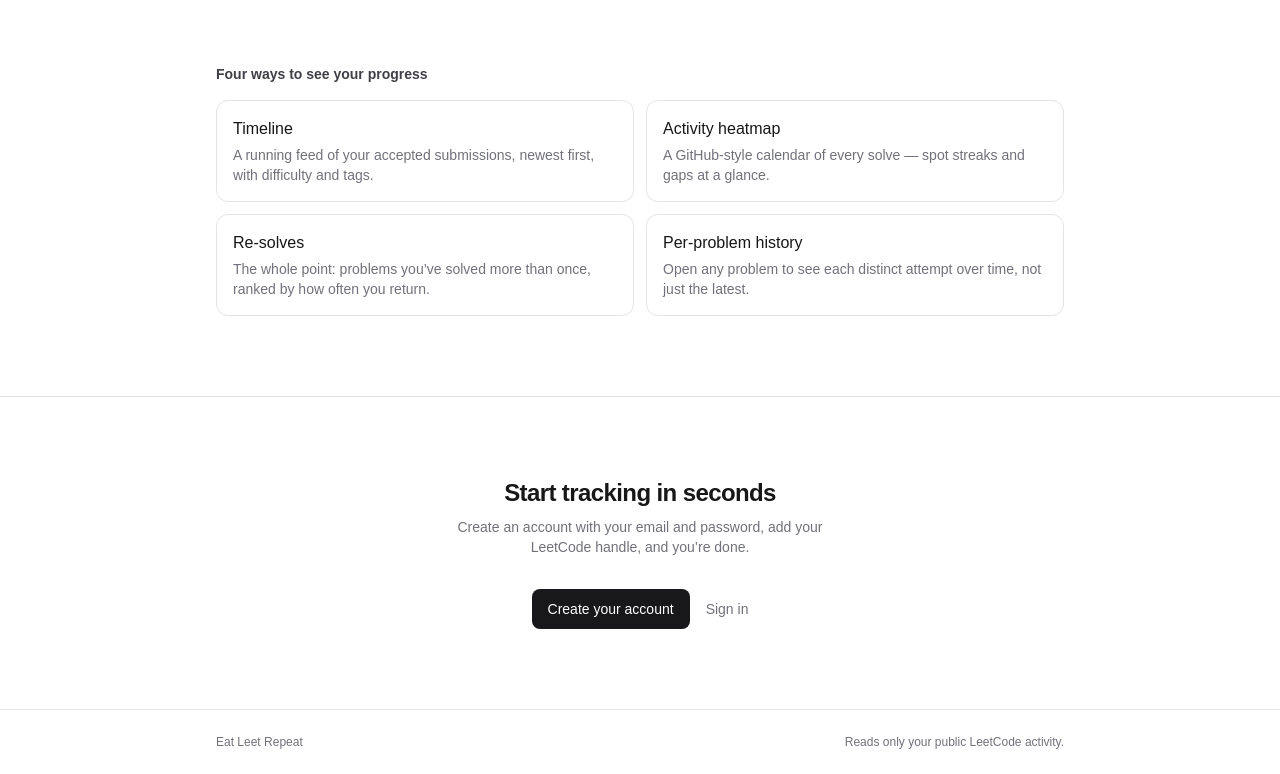
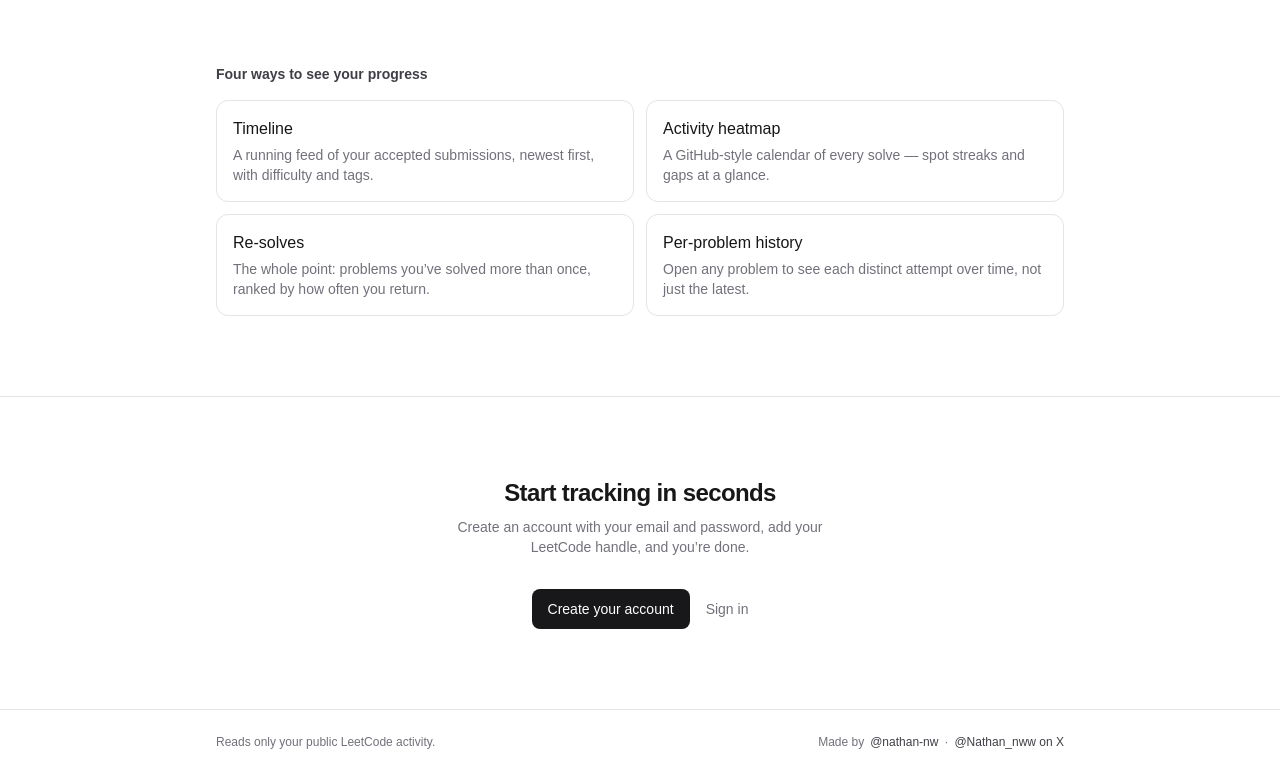
Before and after one commit to nathan-nw/EatLeetRepeat, a Next.js app: page / in a window 1280 px wide. Shown: the part 706-1480 px from the top of the page. Built offline with nearby package versions, Linux system fonts and the light colour scheme.

Commit message:
feat: landing page socials

```diff
--- a/app/page.tsx
+++ b/app/page.tsx
@@ -122,9 +122,28 @@ export default function LandingPage() {
 
       {/* Footer */}
       <footer className="border-t border-zinc-200 dark:border-zinc-800">
-        <div className="mx-auto flex max-w-4xl items-center justify-between gap-4 px-6 py-6 text-xs text-zinc-500 dark:text-zinc-400">
-          <span>Eat Leet Repeat</span>
+        <div className="mx-auto flex max-w-4xl flex-col items-center justify-between gap-2 px-6 py-6 text-xs text-zinc-500 sm:flex-row dark:text-zinc-400">
           <span>Reads only your public LeetCode activity.</span>
+          <span className="flex items-center gap-1.5">
+            Made by
+            <a
+              href="https://github.com/nathan-nw"
+              target="_blank"
+              rel="noopener noreferrer"
+              className="font-medium text-zinc-700 underline-offset-2 transition-colors hover:text-zinc-900 hover:underline dark:text-zinc-300 dark:hover:text-zinc-100"
+            >
+              @nathan-nw
+            </a>
+            <span aria-hidden="true">·</span>
+            <a
+              href="https://x.com/Nathan_nww"
+              target="_blank"
+              rel="noopener noreferrer"
+              className="font-medium text-zinc-700 underline-offset-2 transition-colors hover:text-zinc-900 hover:underline dark:text-zinc-300 dark:hover:text-zinc-100"
+            >
+              @Nathan_nww on X
+            </a>
+          </span>
         </div>
       </footer>
     </main>
```
